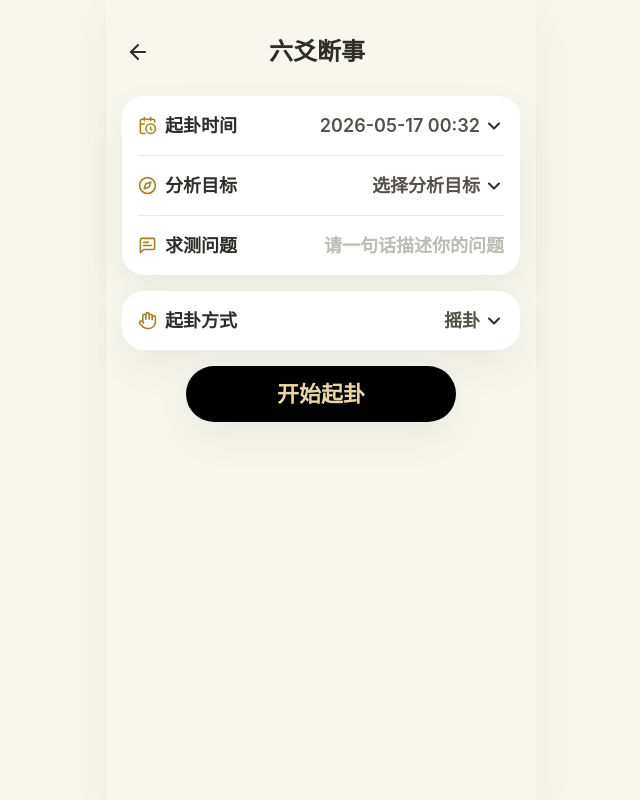
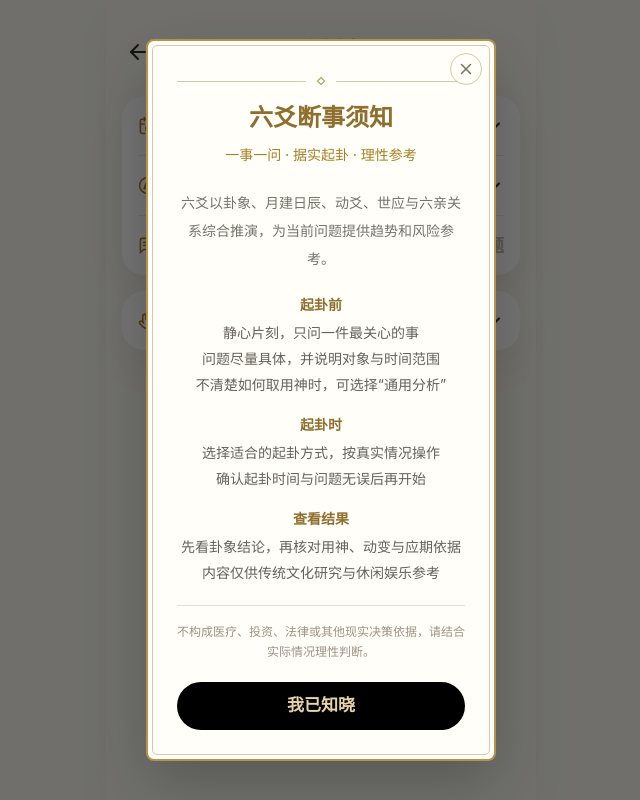
Before and after one commit to sin518/smbz, a Next.js app in the folder frontend/: page /liuyao in a window 1280 px wide. Shown: the whole page, without its empty margins (319-959 px from the left). Built offline with nearby package versions, Linux system fonts and the light colour scheme.

Commit message:
feat: add liuyao entry notice

```diff
--- a/frontend/src/components/liuyao/liuyao-home-client.tsx
+++ b/frontend/src/components/liuyao/liuyao-home-client.tsx
@@ -151,6 +151,7 @@ const manualLineLabels = ["初爻", "二爻", "三爻", "四爻", "五爻", "上
 
 export function LiuyaoHomeClient() {
   const router = useRouter();
+  const [noticeOpen, setNoticeOpen] = useState(true);
   const [castingTimePickerOpen, setCastingTimePickerOpen] = useState(false);
   const [directionPickerOpen, setDirectionPickerOpen] = useState(false);
   const [castingMethodPickerOpen, setCastingMethodPickerOpen] = useState(false);
@@ -410,7 +411,81 @@ export function LiuyaoHomeClient() {
           setManualLinePickerIndex(null);
         }}
       />
+      <LiuyaoNoticeDialog open={noticeOpen} onClose={() => setNoticeOpen(false)} />
     </main>
+  );
+}
+
+function LiuyaoNoticeDialog({ open, onClose }: { open: boolean; onClose: () => void }) {
+  if (!open) {
+    return null;
+  }
+
+  return (
+    <div className="fixed inset-0 z-[60] flex items-center justify-center bg-black/55 px-6 py-8">
+      <section
+        role="dialog"
+        aria-modal="true"
+        aria-labelledby="liuyao-notice-title"
+        className="relative max-h-[calc(100dvh-2rem)] w-full max-w-[350px] overflow-y-auto rounded-[8px] border-2 border-[#b7924a] bg-[#fffef9] p-1 shadow-[0_22px_60px_rgba(0,0,0,0.22)]"
+      >
+        <div className="rounded-[5px] border border-[#d8c8a6] px-6 pb-6 pt-8 text-center text-[#55514a]">
+          <button
+            type="button"
+            onClick={onClose}
+            className="absolute right-3 top-3 flex h-8 w-8 items-center justify-center rounded-full border border-[#d8c8a6] bg-[#fffef9] text-[#77736b]"
+            aria-label="关闭六爻断事须知"
+          >
+            <X size={18} strokeWidth={2} />
+          </button>
+
+          <div className="flex items-center gap-3 text-[#a58024]" aria-hidden="true">
+            <span className="h-px flex-1 bg-[#d8c8a6]" />
+            <span className="h-1.5 w-1.5 rotate-45 border border-[#b7924a]" />
+            <span className="h-px flex-1 bg-[#d8c8a6]" />
+          </div>
+          <h2 id="liuyao-notice-title" className="mt-4 text-[24px] font-semibold text-[#8f6f2e]">
+            六爻断事须知
+          </h2>
+          <p className="mt-2 text-[14px] font-medium text-[#a58024]">一事一问 · 据实起卦 · 理性参考</p>
+
+          <p className="mt-6 text-[14px] leading-7 text-[#77736b]">
+            六爻以卦象、月建日辰、动爻、世应与六亲关系综合推演，为当前问题提供趋势和风险参考。
+          </p>
+
+          <div className="mt-5 space-y-4 text-[14px] leading-6">
+            <NoticeSection title="起卦前" lines={["静心片刻，只问一件最关心的事", "问题尽量具体，并说明对象与时间范围", "不清楚如何取用神时，可选择“通用分析”"]} />
+            <NoticeSection title="起卦时" lines={["选择适合的起卦方式，按真实情况操作", "确认起卦时间与问题无误后再开始"]} />
+            <NoticeSection title="查看结果" lines={["先看卦象结论，再核对用神、动变与应期依据", "内容仅供传统文化研究与休闲娱乐参考"]} />
+          </div>
+
+          <p className="mt-5 border-t border-[#e8dfcc] pt-4 text-[12px] leading-5 text-[#9b9383]">
+            不构成医疗、投资、法律或其他现实决策依据，请结合实际情况理性判断。
+          </p>
+
+          <button
+            type="button"
+            onClick={onClose}
+            className="mt-5 h-12 w-full rounded-full bg-black text-[17px] font-semibold text-[#e8d4a7]"
+          >
+            我已知晓
+          </button>
+        </div>
+      </section>
+    </div>
+  );
+}
+
+function NoticeSection({ title, lines }: { title: string; lines: readonly string[] }) {
+  return (
+    <div>
+      <h3 className="font-semibold text-[#8f6f2e]">{title}</h3>
+      <div className="mt-1 space-y-0.5 text-[#66615a]">
+        {lines.map((line) => (
+          <p key={line}>{line}</p>
+        ))}
+      </div>
+    </div>
   );
 }
 
```
